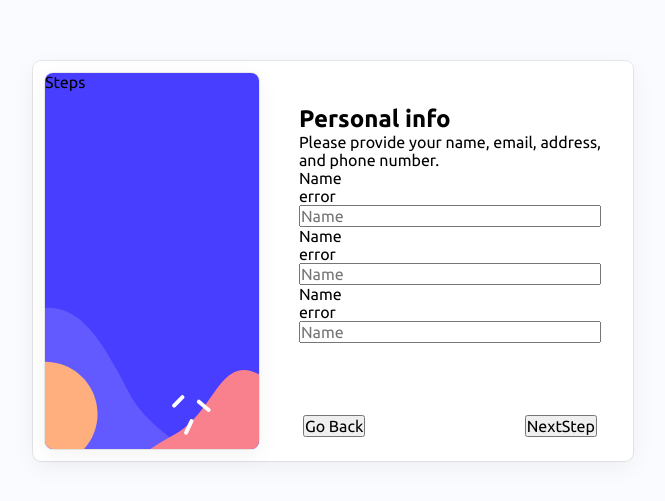
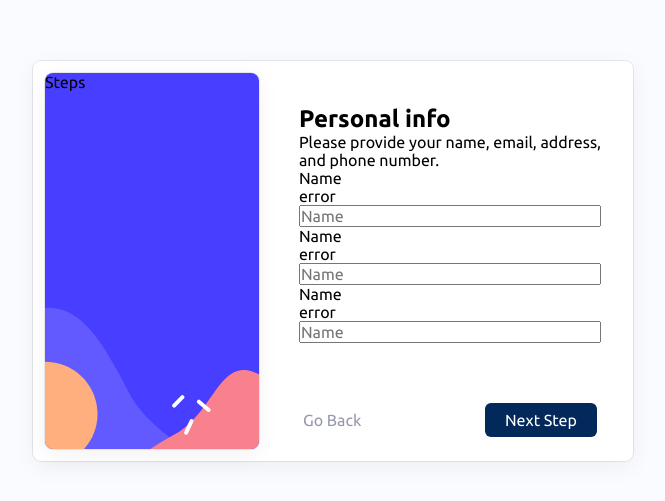
Before and after one commit to RadekNowak2k19/ReactForm, a React (Vite) app: page / in a window 1280 px wide. Shown: the part 139-640 px from the top of the page, without its empty margins (307-972 px from the left). Built offline with nearby package versions, Linux system fonts and the light colour scheme.

Commit message:
Created button element

```diff
--- a/src/App.module.scss
+++ b/src/App.module.scss
@@ -81,6 +81,7 @@
 			}
 			.buttons {
 				box-shadow: none;
+				padding: 12 0;
 			}
 		}
 	}
--- a/src/App.tsx
+++ b/src/App.tsx
@@ -1,4 +1,5 @@
 import styles from "./App.module.scss";
+import { Button } from "./ui/Button";
 export const App = () => {
 	return (
 		<div className={styles.formElement}>
@@ -36,8 +37,12 @@ export const App = () => {
 					</div>
 				</div>
 				<div className={styles.buttons}>
-					<button>Go Back</button>
-					<button>NextStep</button>
+					<Button onClick={() => console.log("clicked")} propsStyles="goBack">
+						Go Back
+					</Button>
+					<Button onClick={() => console.log("clicked")} propsStyles="nextStep">
+						Next Step
+					</Button>
 				</div>
 			</div>
 		</div>
--- a/src/index.scss
+++ b/src/index.scss
@@ -1,4 +1,5 @@
 @use "./variables.scss" as *;
+@use "./ui/Button.scss";
 // https://www.joshwcomeau.com/css/custom-css-reset/
 *,
 *::before,
--- /dev/null
+++ b/src/ui/Button.scss
@@ -0,0 +1,30 @@
+@use "../variables.scss" as *;
+.btn {
+	background-color: transparent;
+	border: none;
+	border-radius: 6px;
+	cursor: pointer;
+	padding: 8px 20px;
+}
+.goBack {
+	color: $coolGray;
+}
+.goBack:hover {
+	color: black;
+}
+.nextStep {
+	color: $white;
+	background-color: $marineBlue;
+}
+.nextStep:hover {
+	background-color: $purplishBlue;
+}
+// XXXXXXXXXXXXXXXXXXXXXXXXXXXXXX
+// Responsive Design
+// XXXXXXXXXXXXXXXXXXXXXXXXXXXXXX
+/* sm */
+@media (min-width: 640px) {
+	.goBack {
+		padding: 8px 20px 8px 0;
+	}
+}
--- /dev/null
+++ b/src/ui/Button.tsx
@@ -0,0 +1,14 @@
+import { FC } from "react";
+interface ButtonTypes {
+	children: string;
+	propsStyles: string;
+	onClick: () => void;
+}
+
+export const Button: FC<ButtonTypes> = ({ children, propsStyles, onClick }) => {
+	return (
+		<button className={`btn ${propsStyles}`} onClick={onClick}>
+			{children}
+		</button>
+	);
+};
```
